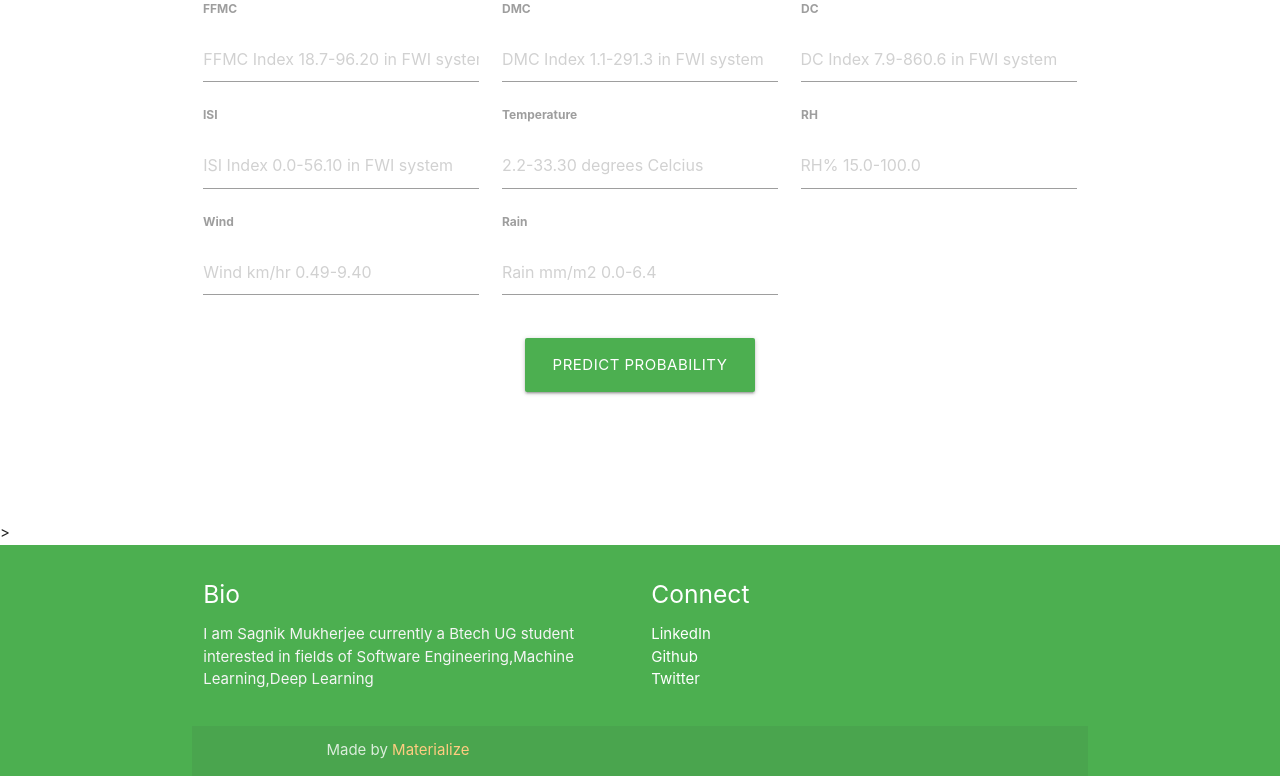
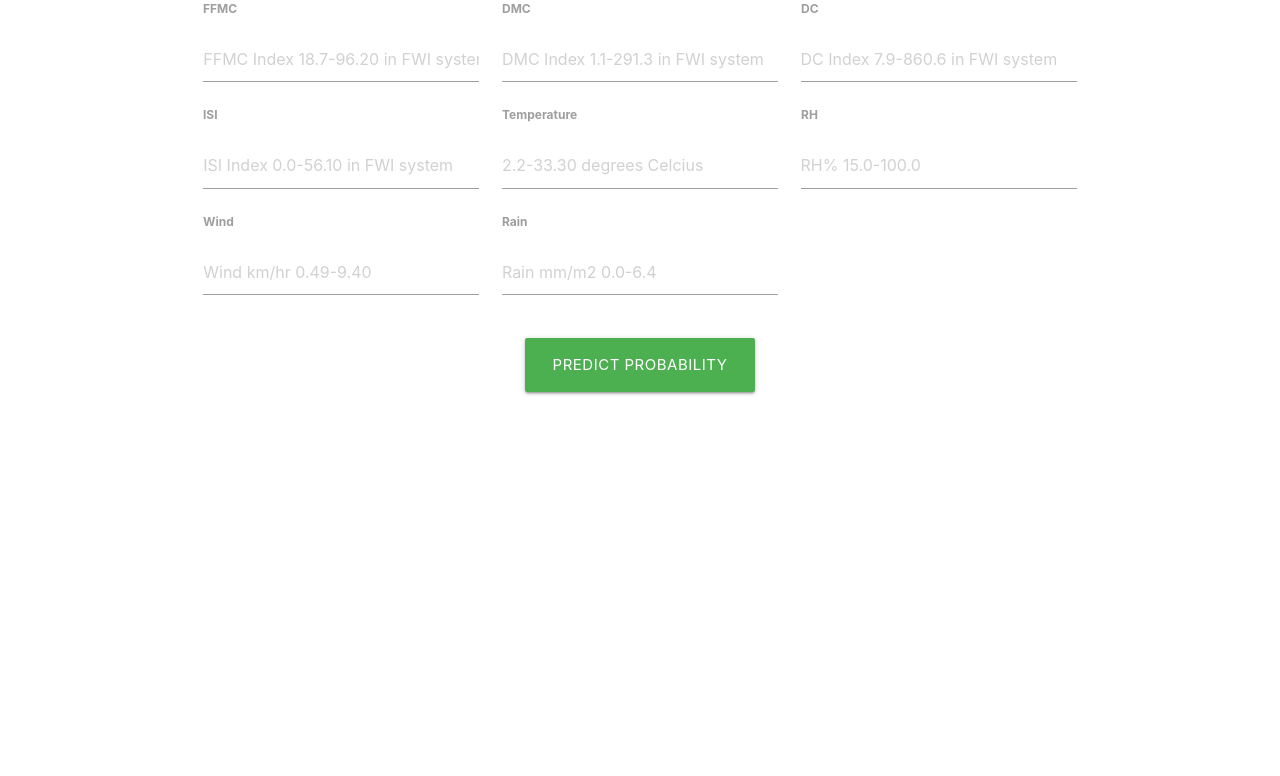
Before and after one commit to IshitaG-2002IGK/FFP, a Flask app: page / in a window 1280 px wide. Shown: the part 271-1047 px from the top of the page. After the commit the page ends 666 px from the top, so only its background shows below. Run offline with Flask 2, Linux system fonts and the light colour scheme; parts of the project's set-up code (start-up, migrations or seed data) failed here and were passed over; some libraries are stand-ins or nearby versions.

Commit message:
base code added

```diff
--- a/templates/index.html
+++ b/templates/index.html
@@ -83,36 +83,7 @@
 
     <br><br>
   </div>
-  </div>>
-
-  <footer class="page-footer green">
-    <div class="container">
-      <div class="row">
-        <div class="col l6 s12">
-          <h5 class="white-text">Bio</h5>
-          <p class="grey-text text-lighten-4">I am Sagnik Mukherjee currently a Btech UG student interested in fields of Software Engineering,Machine Learning,Deep Learning</p>
-
-
-        </div>
-        <div class="col l3 s12">
-          <h5 class="white-text">Connect</h5>
-          <ul>
-            <li><a class="white-text" href="https://www.linkedin.com/in/sagnik-mukherjee-23b21b16a/">LinkedIn</a></li>
-            <li><a class="white-text" href="https://github.com/Sagnik220/Forest-Fire-Prediction">Github</a></li>
-            <li><a class="white-text" href="https://twitter.com/sagnik123451">Twitter</a></li>
-          </ul>
-        </div>
-        <div class="col l3 s12"I am Sagnik Mukherjee a Btech Undergrad,interested in fields of Software Engineering
-        </div>
-      </div>
-    </div>
-    <div class="footer-copyright">
-      <div class="container">
-      Made by <a class="orange-text text-lighten-3" href="http://materializecss.com">Materialize</a>
-      </div>
-    </div>
-  </footer>
-
+  </div>
 
   <!--  Scripts-->
   <script src="https://code.jquery.com/jquery-2.1.1.min.js"></script>
```
